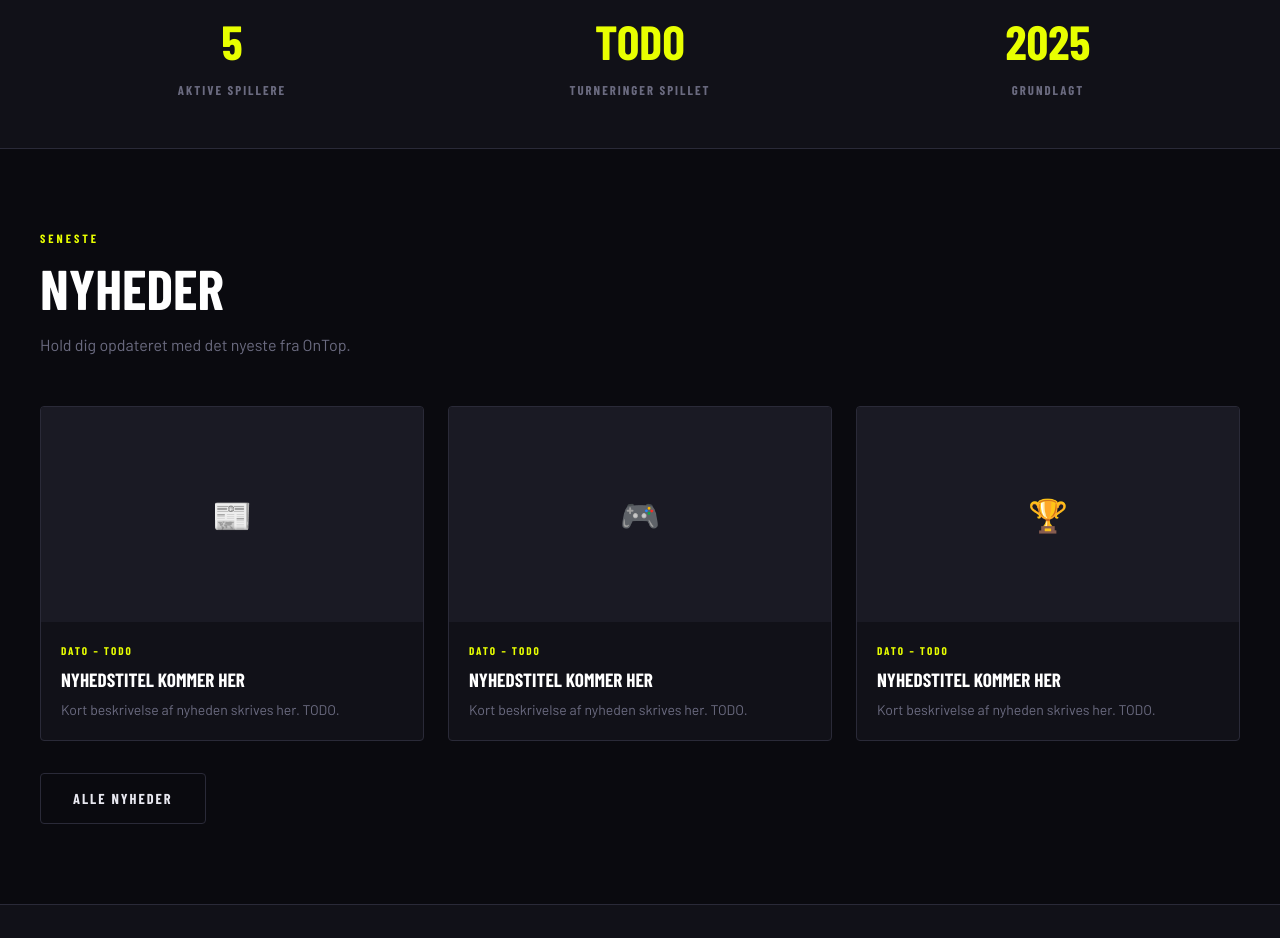
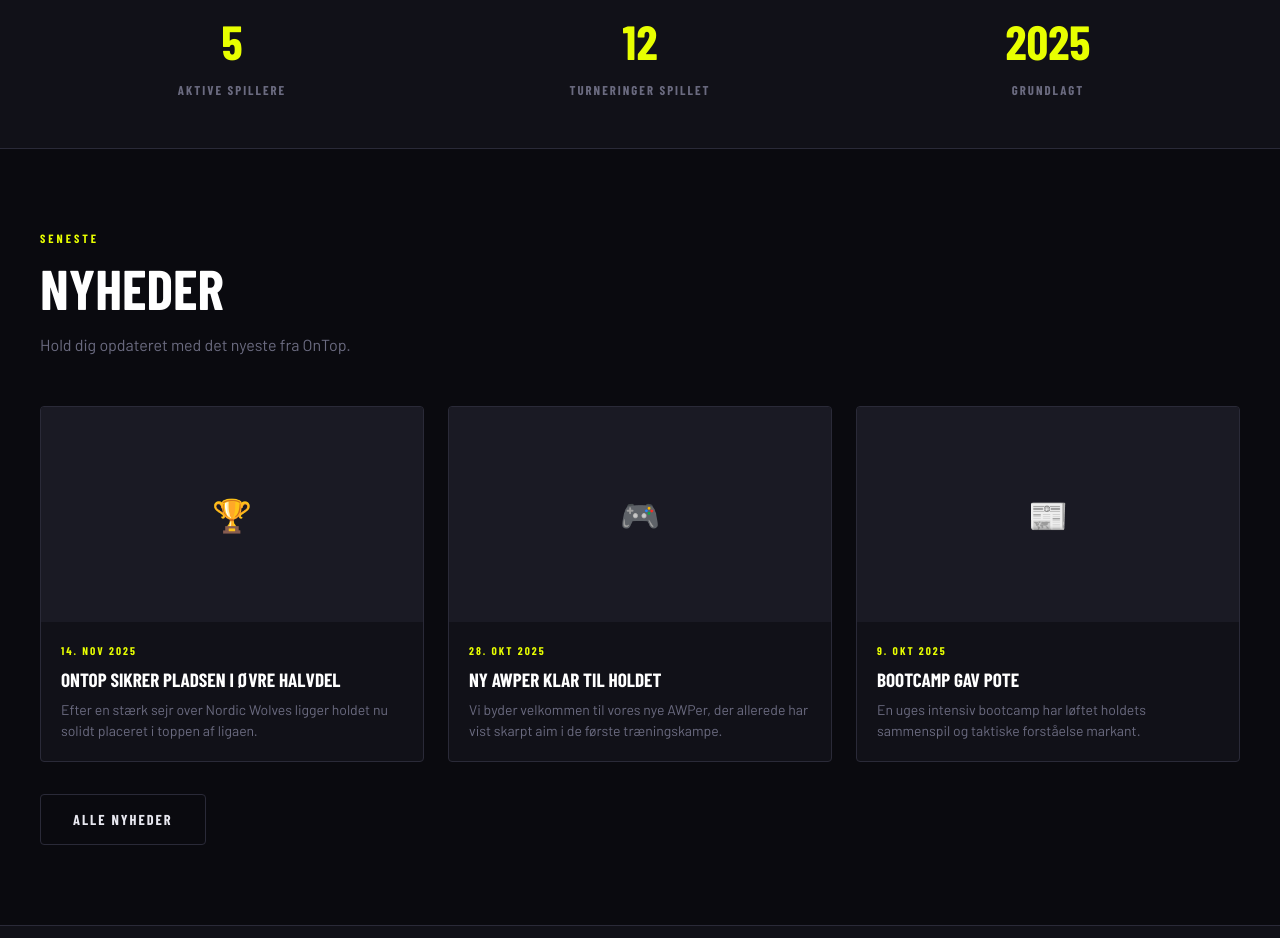
Before and after one commit to paco-iwnl/EksamenHjemmesideM6, a plain HTML site: page index.html in a window 1280 px wide. Shown: the part 790-1728 px from the top of the page. Drawn offline with nearby package versions, Linux system fonts and the light colour scheme; files that its build step writes are made by us from their sources; a web font is replaced by a local one.

Commit message:
Ændrede index

```diff
--- a/index.html
+++ b/index.html
@@ -53,7 +53,8 @@
           <div style="font-family:var(--font-head);font-size:0.8rem;font-weight:700;letter-spacing:2px;text-transform:uppercase;color:var(--muted);">Aktive spillere</div>
         </div>
         <div style="text-align:center;">
-          <div style="font-family:var(--font-head);font-size:3rem;font-weight:900;color:var(--accent);">TODO</div>
+          <!-- EKSEMPEL: ret tallet til antal turneringer I reelt har spillet -->
+          <div style="font-family:var(--font-head);font-size:3rem;font-weight:900;color:var(--accent);">12</div>
           <div style="font-family:var(--font-head);font-size:0.8rem;font-weight:700;letter-spacing:2px;text-transform:uppercase;color:var(--muted);">Turneringer spillet</div>
         </div>
         <div style="text-align:center;">
@@ -72,29 +73,29 @@
       <p class="section__desc">Hold dig opdateret med det nyeste fra OnTop.</p>
 
       <div class="grid-3">
-        <!-- TODO: Tilføj rigtige nyheder her -->
+        <!-- EKSEMPEL-nyheder: udskift med jeres rigtige (samme tekst som på nyheder.html) -->
         <div class="news-card">
-          <div class="news-card__img">📰</div>
+          <div class="news-card__img">🏆</div>
           <div class="news-card__body">
-            <div class="news-card__date">Dato – TODO</div>
-            <div class="news-card__title">Nyhedstitel kommer her</div>
-            <p class="news-card__excerpt">Kort beskrivelse af nyheden skrives her. TODO.</p>
+            <div class="news-card__date">14. nov 2025</div>
+            <div class="news-card__title">OnTop sikrer pladsen i øvre halvdel</div>
+            <p class="news-card__excerpt">Efter en stærk sejr over Nordic Wolves ligger holdet nu solidt placeret i toppen af ligaen.</p>
           </div>
         </div>
         <div class="news-card">
           <div class="news-card__img">🎮</div>
           <div class="news-card__body">
-            <div class="news-card__date">Dato – TODO</div>
-            <div class="news-card__title">Nyhedstitel kommer her</div>
-            <p class="news-card__excerpt">Kort beskrivelse af nyheden skrives her. TODO.</p>
+            <div class="news-card__date">28. okt 2025</div>
+            <div class="news-card__title">Ny AWPer klar til holdet</div>
+            <p class="news-card__excerpt">Vi byder velkommen til vores nye AWPer, der allerede har vist skarpt aim i de første træningskampe.</p>
           </div>
         </div>
         <div class="news-card">
-          <div class="news-card__img">🏆</div>
+          <div class="news-card__img">📰</div>
           <div class="news-card__body">
-            <div class="news-card__date">Dato – TODO</div>
-            <div class="news-card__title">Nyhedstitel kommer her</div>
-            <p class="news-card__excerpt">Kort beskrivelse af nyheden skrives her. TODO.</p>
+            <div class="news-card__date">9. okt 2025</div>
+            <div class="news-card__title">Bootcamp gav pote</div>
+            <p class="news-card__excerpt">En uges intensiv bootcamp har løftet holdets sammenspil og taktiske forståelse markant.</p>
           </div>
         </div>
       </div>
```
